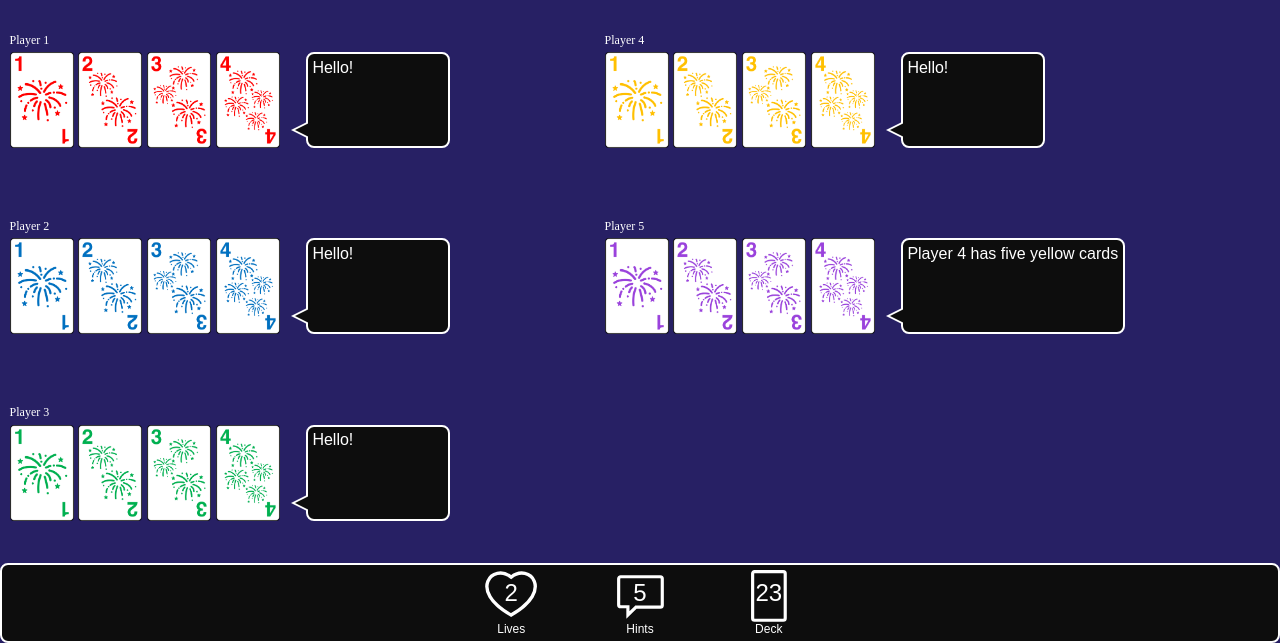
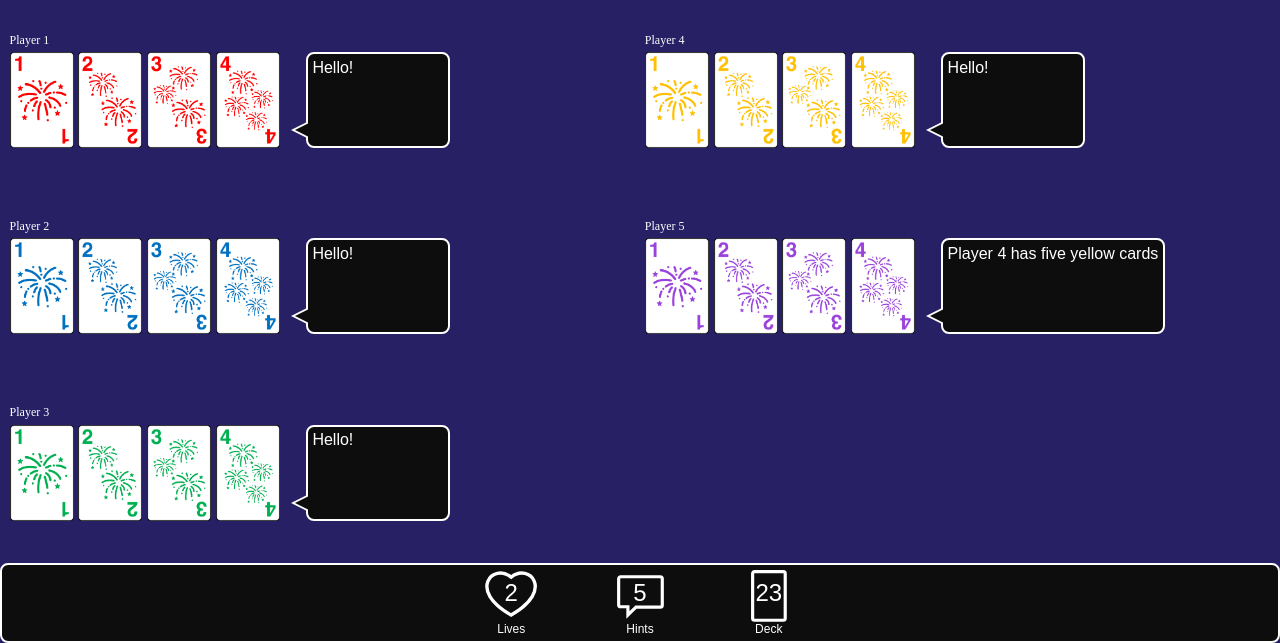
Before and after one commit to atyjeski/tyjeski, a Django app: page /hanabi/new in a window 1280 px wide. Shown: the part 157-800 px from the top of the page. Run offline with Django 3.2, Linux system fonts and the light colour scheme; some libraries are stand-ins or nearby versions.

Commit message:
Give players more room in 3 player widescreen

```diff
--- a/backend/hanabi/static/hanabi/css/interface-overhaul.css
+++ b/backend/hanabi/static/hanabi/css/interface-overhaul.css
@@ -159,9 +159,11 @@ html {
     align-items: center;
 }
 
+/* change layout for wide screens */
 @media (min-aspect-ratio: 7/6) {
     .content {
         grid-template-rows: repeat(3, 33.33%);
+        grid-auto-columns: minmax(50%, 100%);
         grid-auto-flow: column;
     }
 }
```
